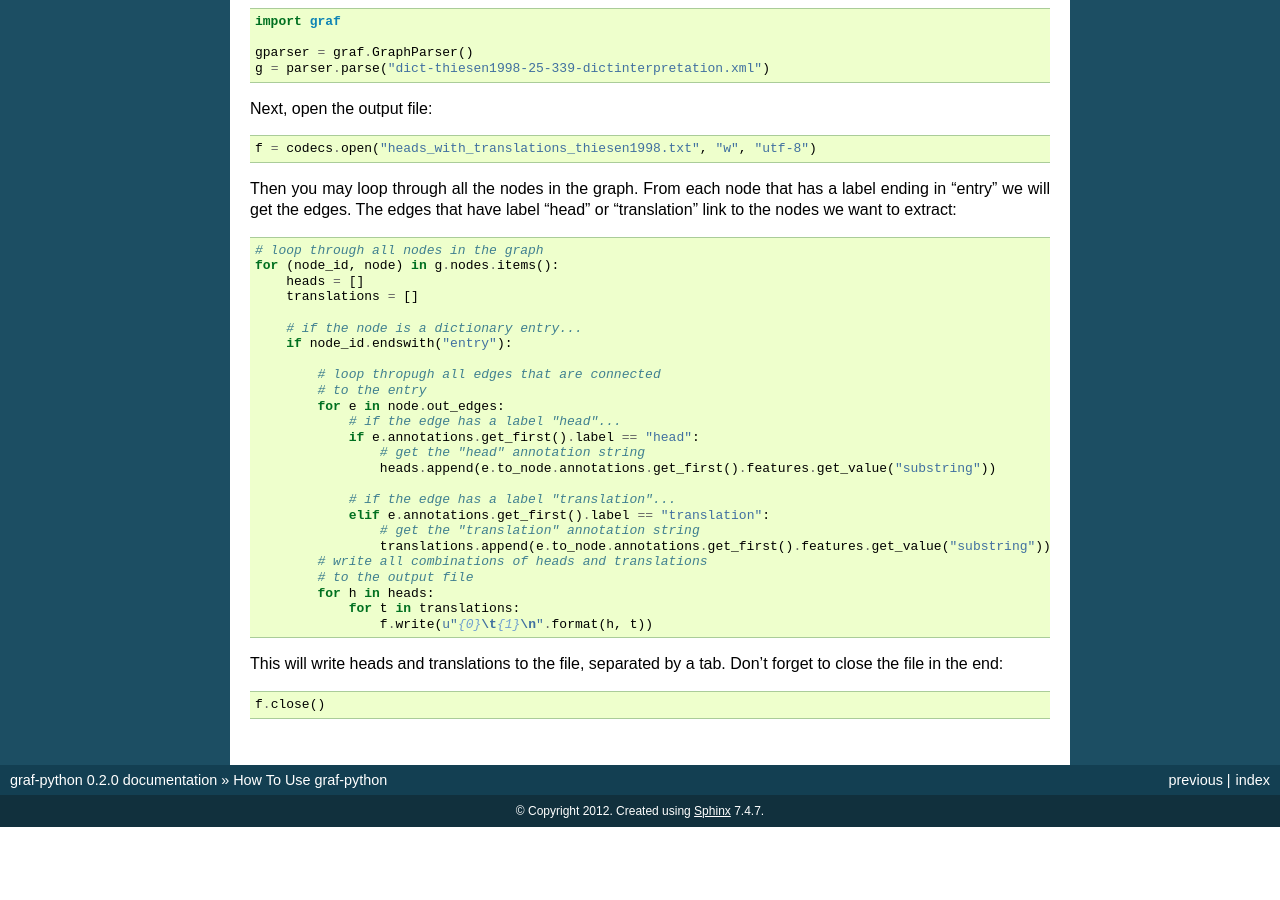
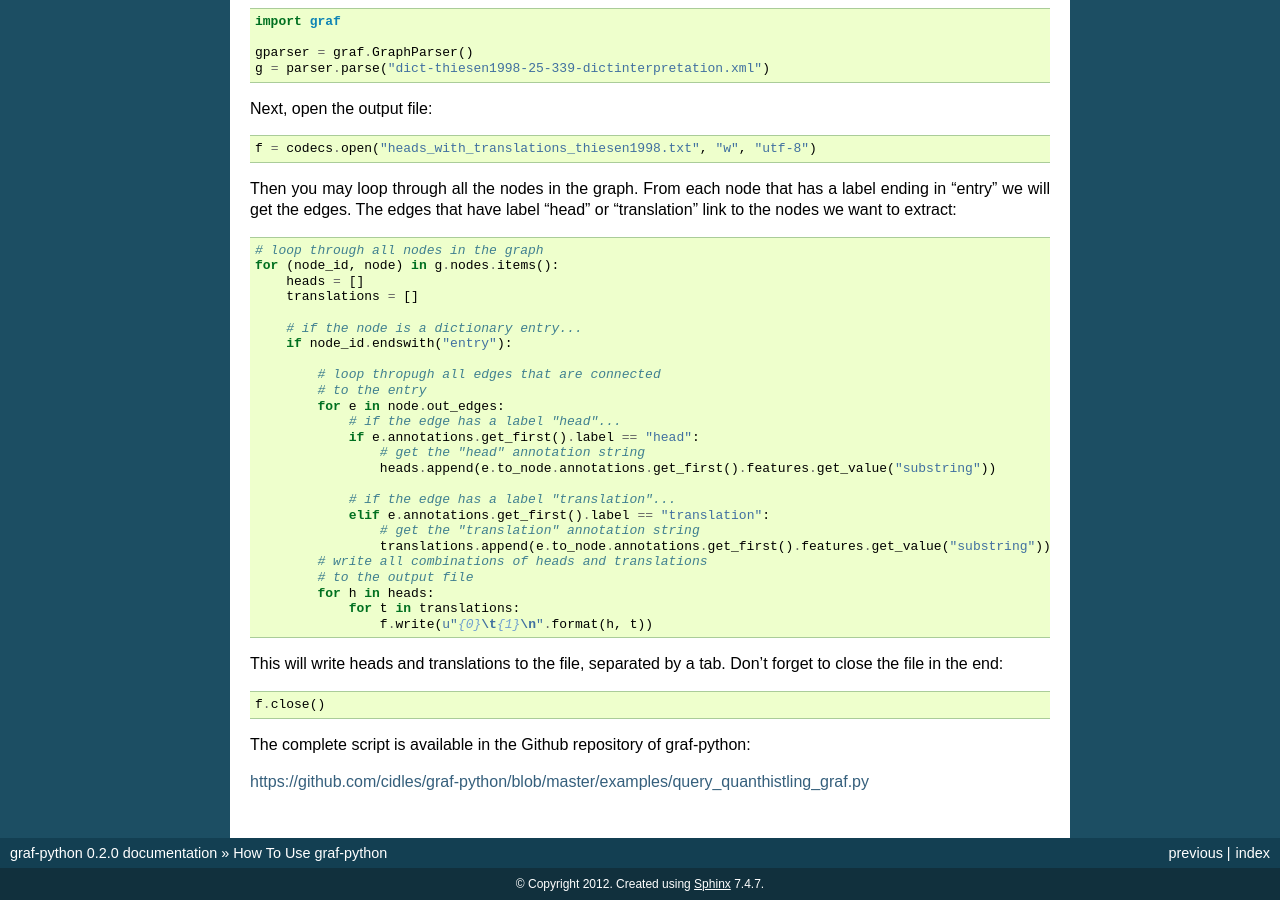
Before and after one commit to cidles/graf-python, a Sphinx documentation site: the page built from doc/howto.rst, in a window 1280 px wide and 900 px high, scrolled down 1253 px. Built offline with Sphinx 7.4.7, drawn with Linux system fonts in a browser that asks for light colours; formulas are drawn with MathJax 3; before the commit the page ends 2080 px from its top, so only the background shows below that.

Commit message:
Added new example script. Updated howto with example.

```diff
--- a/doc/howto.rst
+++ b/doc/howto.rst
@@ -105,3 +105,7 @@ This will write heads and translations to the file, separated by a tab. Don't fo
 .. code-block:: python
 
     f.close()
+
+The complete script is available in the Github repository of graf-python:
+
+https://github.com/cidles/graf-python/blob/master/examples/query_quanthistling_graf.py
```
